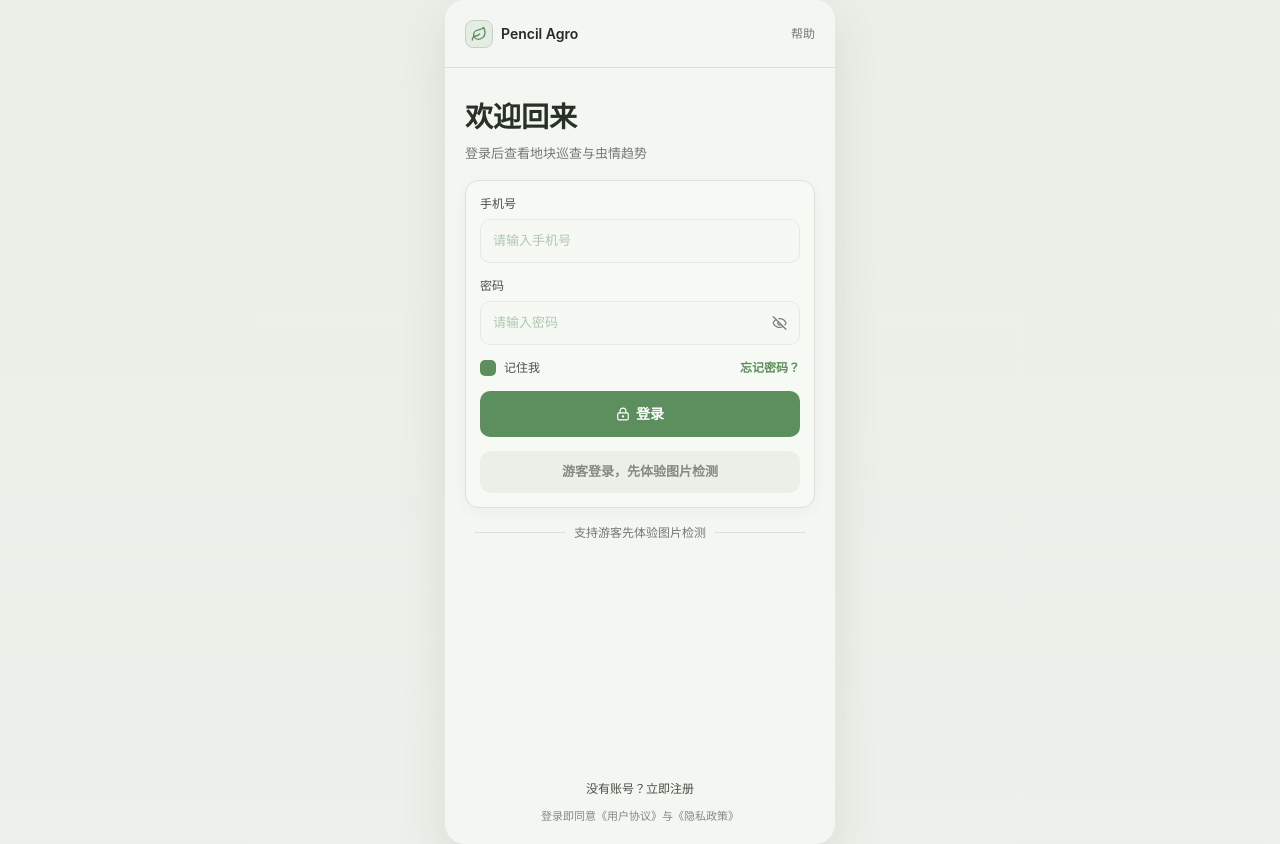
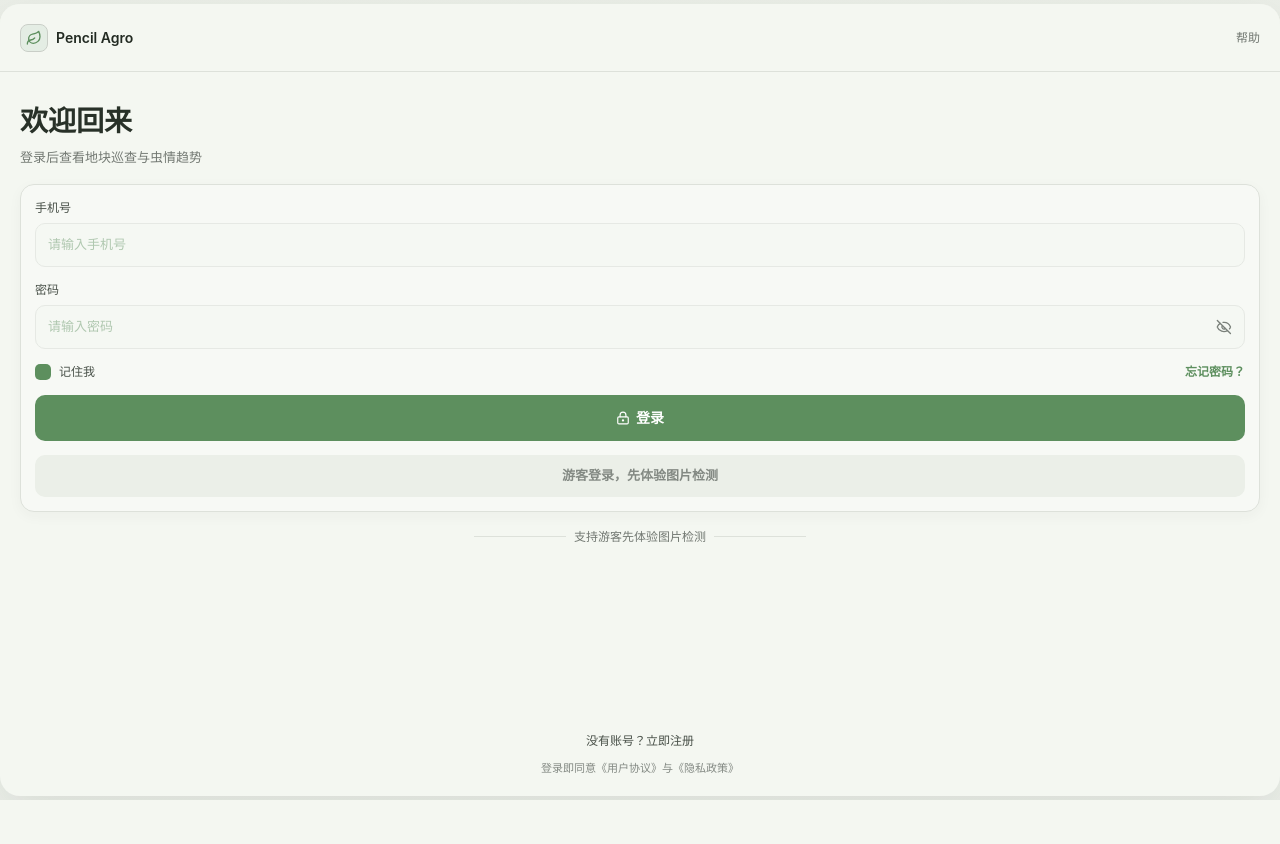
Before and after one commit to Cute-angel/pest-manage-system, a Vue app: page /login in a window 1280 px wide. After the commit the page ends 800 px from the top, so only its background shows below. Built offline with nearby package versions, Linux system fonts and the light colour scheme; no server answers.

Commit message:
fix: fix http error on android platform

```diff
--- a/src/styles/mobile-shell.css
+++ b/src/styles/mobile-shell.css
@@ -41,8 +41,8 @@ input {
 
 .phone-shell {
 
-  width: 390px;
-  height: 844px;
+  width: 100vw;
+  height: 99vh;
 
   border-radius: 20px;
   background: var(--shell-bg);
--- a/vite.config.ts
+++ b/vite.config.ts
@@ -2,6 +2,8 @@ import { defineConfig, loadEnv } from "vite";
 import vue from "@vitejs/plugin-vue";
 import tailwindcss from "@tailwindcss/vite";
 import vueDevTools from 'vite-plugin-vue-devtools'
+
+import { cloudflare } from "@cloudflare/vite-plugin";
 
 // @ts-expect-error process is a nodejs global
 const host = process.env.TAURI_DEV_HOST;
@@ -12,7 +14,7 @@ export default defineConfig(async ({ mode }) => {
   // const proxyTarget = env.VITE_API_PROXY_TARGET?.trim() || 'http://127.0.0.1:8000'
 
   return {
-  plugins: [vue(), tailwindcss()],
+  plugins: [vue(), tailwindcss(), cloudflare()],
 
   // Vite options tailored for Tauri development and only applied in `tauri dev` or `tauri build`
   //
@@ -36,4 +38,4 @@ export default defineConfig(async ({ mode }) => {
     },
 
   },
-}});
+};});
```
Also changed, not shown: package.json (+7 -3 lines), 4 other files (tests, documents, lock files or other folders).
